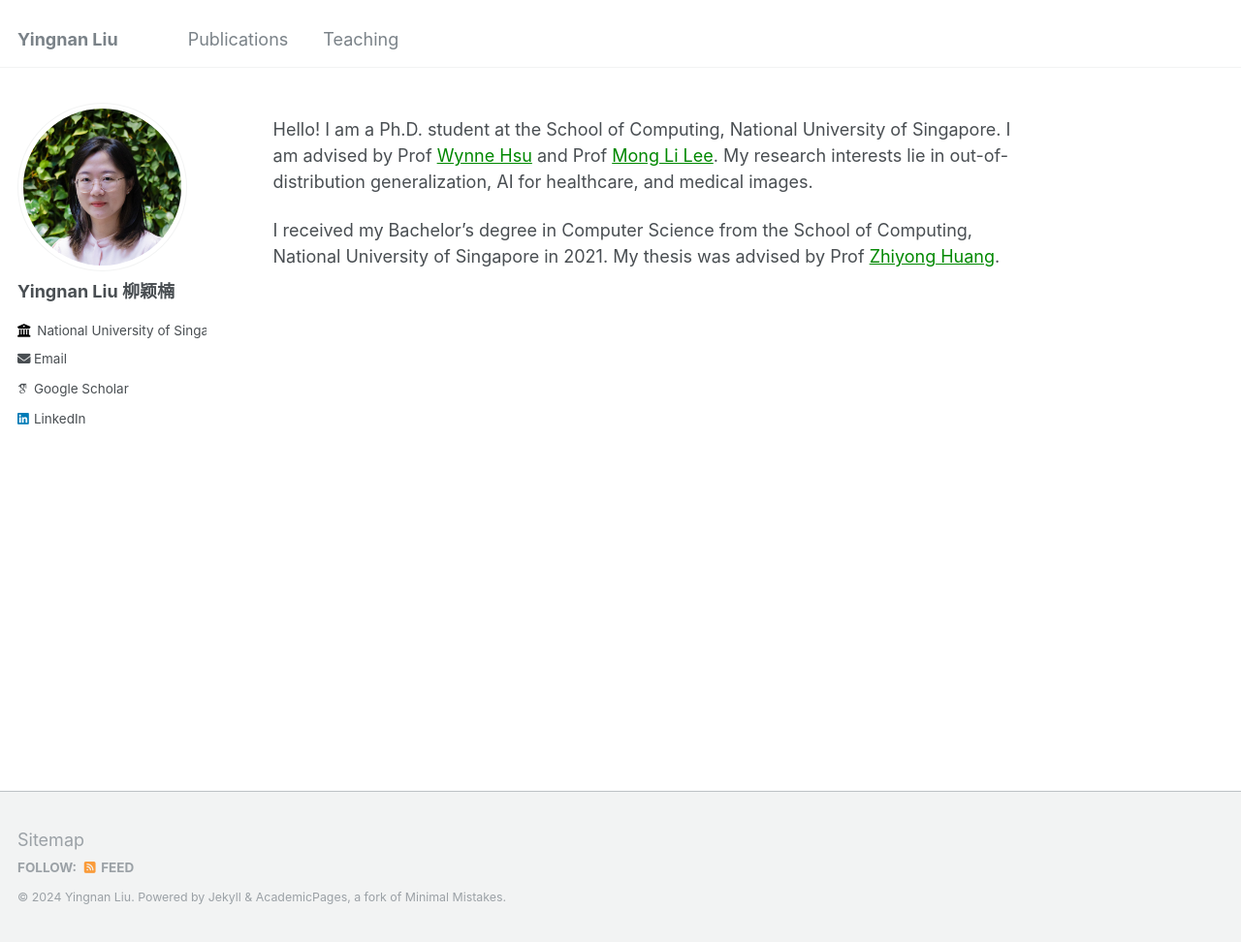
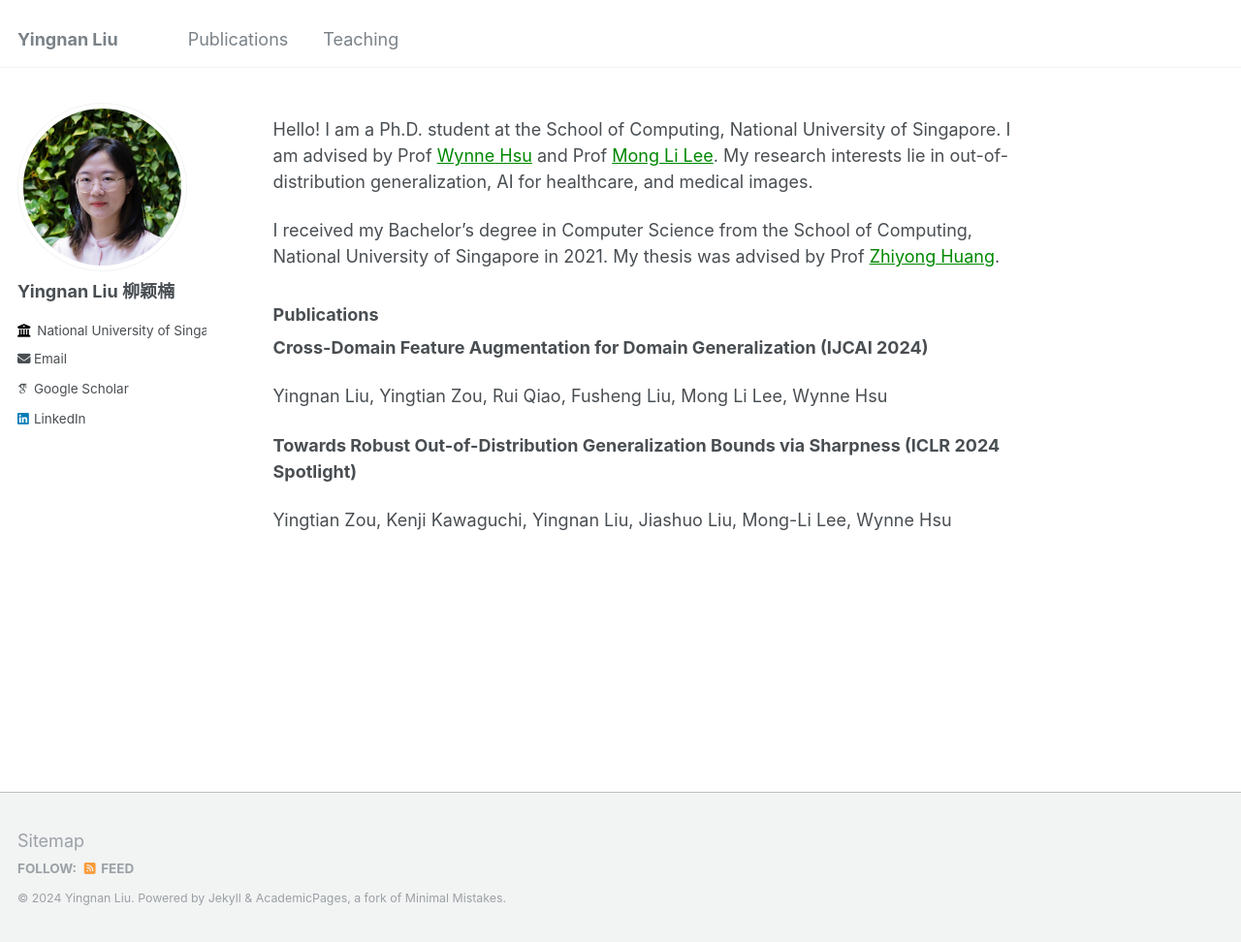
Before and after one commit to NancyQuris/nancyquris.github.io, a Jekyll site: the page built from _pages/about.md, in a window 1280 px wide and 972 px high. Shown: the whole window at 97% size. Built offline with Jekyll 4.4.1, drawn with Linux system fonts in a browser that asks for light colours; some web fonts are replaced.

Commit message:
Update about.md

```diff
--- a/_pages/about.md
+++ b/_pages/about.md
@@ -10,3 +10,13 @@ redirect_from:
 Hello! I am a Ph.D. student at the School of Computing, National University of Singapore. I am advised by Prof [Wynne Hsu](https://www.comp.nus.edu.sg/~whsu/) and Prof [Mong Li Lee](https://www.comp.nus.edu.sg/~leeml/). My research interests lie in out-of-distribution generalization, AI for healthcare, and medical images.
 
 I received my Bachelor's degree in Computer Science from the School of Computing, National University of Singapore in 2021. My thesis was advised by Prof [Zhiyong Huang](https://www.comp.nus.edu.sg/~huangzy/).
+
+### Publications
+
+**Cross-Domain Feature Augmentation for Domain Generalization (IJCAI 2024)**
+
+Yingnan Liu, Yingtian Zou, Rui Qiao, Fusheng Liu, Mong Li Lee, Wynne Hsu
+
+**Towards Robust Out-of-Distribution Generalization Bounds via Sharpness (ICLR 2024 Spotlight)**
+
+Yingtian Zou, Kenji Kawaguchi, Yingnan Liu, Jiashuo Liu, Mong-Li Lee, Wynne Hsu
```
